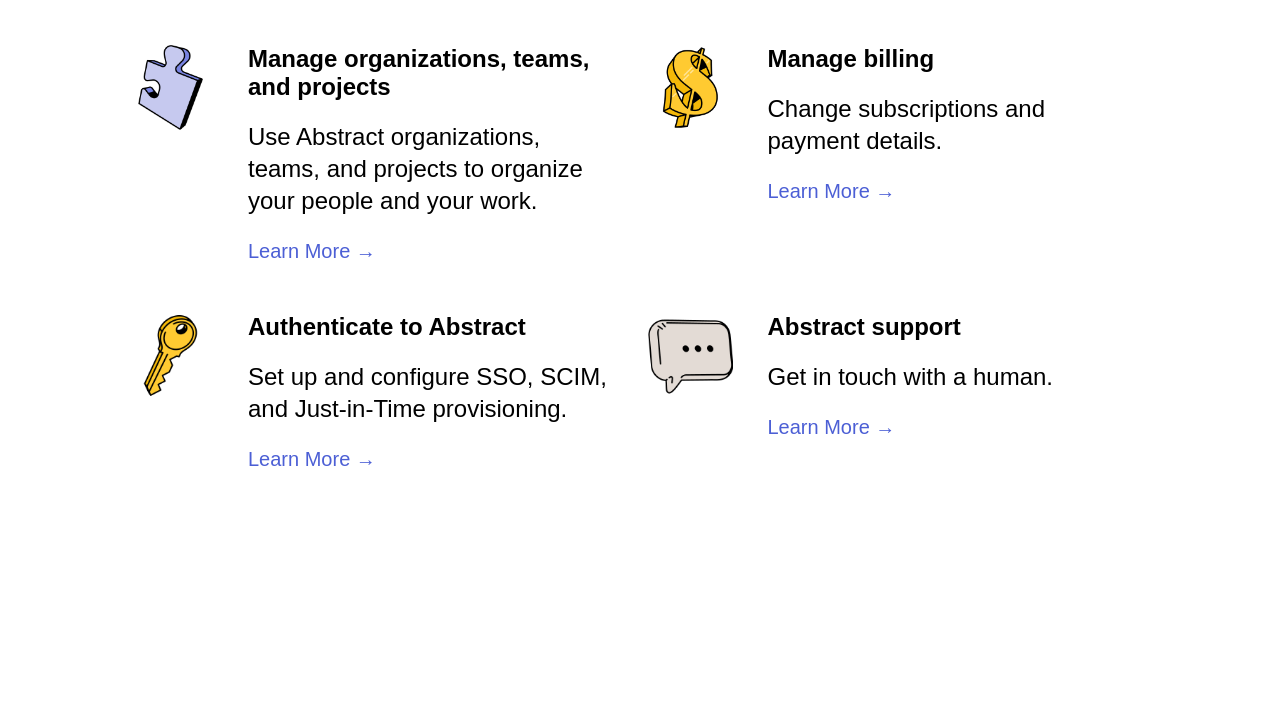
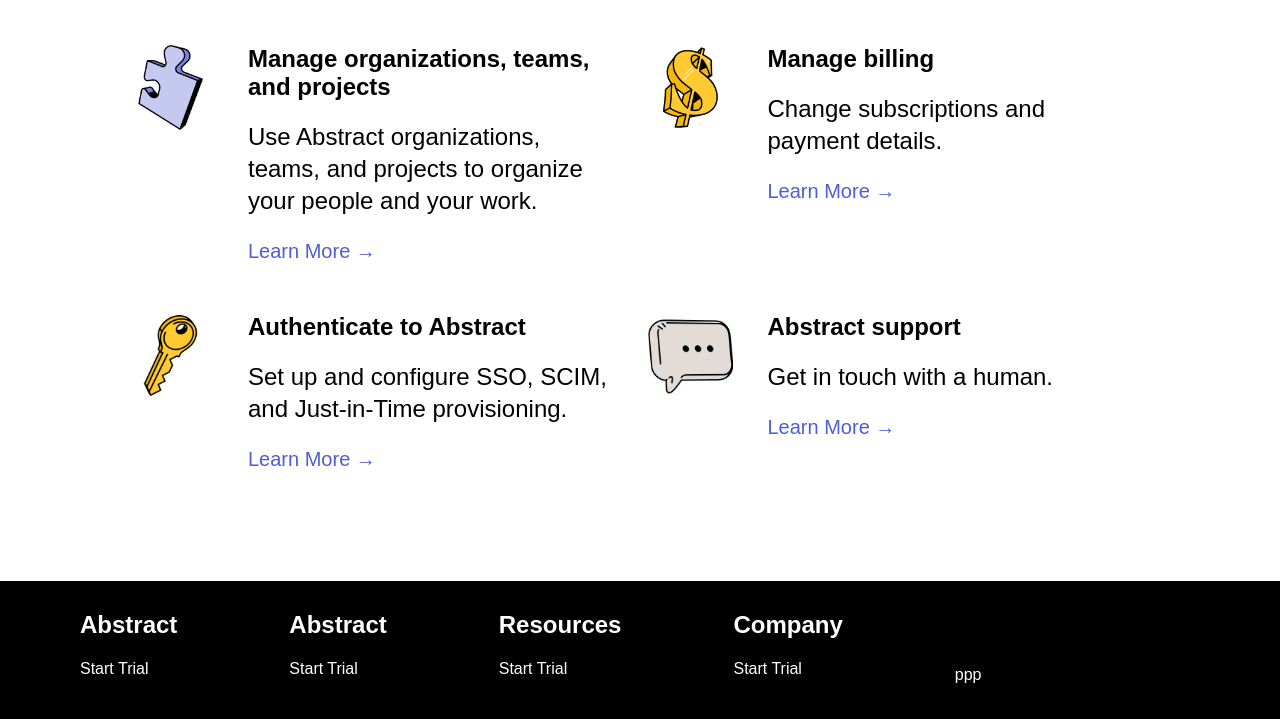
Before and after one commit to CarlosMe94/abstract, a plain HTML site: page index.html in a window 1280 px wide. Shown: the part 755-1474 px from the top of the page. Before the commit the page ends 1336 px from the top, so only its background shows below. Drawn offline with Linux system fonts and the light colour scheme.

Commit message:
basic footer

```diff
--- a/index.html
+++ b/index.html
@@ -118,5 +118,31 @@
         </div>
       </div>
     </main>
+
+    <footer>
+      <div class="column">
+        <h3>Abstract</h3>
+        <a href="#">Start Trial</a>
+      </div>
+      <div class="column">
+        <h3>Abstract</h3>
+        <a href="#">Start Trial</a>
+      </div>
+
+      <div class="column">
+        <h3>Resources</h3>
+        <a href="#">Start Trial</a>
+      </div>
+
+      <div class="column">
+        <h3>Company</h3>
+        <a href="#">Start Trial</a>
+      </div>
+
+      <div class="column copyright">
+
+        ppp
+      </div>
+    </footer>
 </body>
 </html>
--- a/styles.css
+++ b/styles.css
@@ -12,6 +12,7 @@
 
 body {
     font-family: sans-serif;
+    height: 100%;
 }
 
 header {
@@ -164,3 +165,39 @@ header {
     }
 
 }
+
+
+footer {
+    background-color: #000000;
+    width: 100%;
+    max-width: 1900px;
+    padding: 30px 80px;
+    color: var(--white-color);
+    font-size: 16px;
+    line-height: 28px;
+    display: flex;
+    gap: 10%;
+
+    & .column {
+        display: flex;
+        flex-direction: column;
+        & h3 {
+            font-size: 24px;
+            line-height: 28px;
+            font-weight: bold;
+            margin-bottom: 16px;
+        }
+
+        & a {
+            text-decoration: none;
+            color: var(--white-color);
+            &:hover {
+                text-decoration: underline;
+            }
+        }
+    }
+
+    & .copyright {
+        margin-top: 50px;
+    }
+}
```
